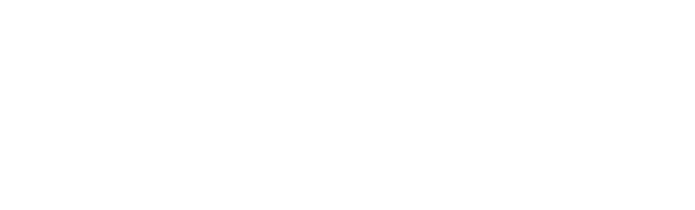
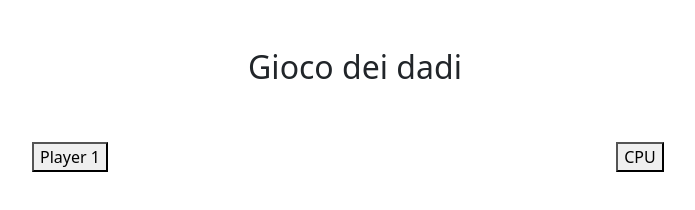
Before and after one commit to EnricoNapolitano/js-mail-dadi, a plain HTML site: page index.html in a window 1280 px wide. Shown: the whole page, without its empty margins (285-980 px from the left). Drawn offline with nearby package versions, Linux system fonts and the light colour scheme.

Commit message:
html element

```diff
--- a/index.html
+++ b/index.html
@@ -5,11 +5,28 @@
     <meta http-equiv="X-UA-Compatible" content="IE=edge">
     <meta name="viewport" content="width=device-width, initial-scale=1.0">
     <title>Document</title>
+    <!-- bootstrap -->
+    <link href="https://cdn.jsdelivr.net/npm/bootstrap@5.2.3/dist/css/bootstrap.min.css" rel="stylesheet" integrity="sha384-rbsA2VBKQhggwzxH7pPCaAqO46MgnOM80zW1RWuH61DGLwZJEdK2Kadq2F9CUG65" crossorigin="anonymous">
     <!-- script -->
     <script defer src="script.js"></script>
 </head>
 <body>
-
+    <div class="container">
+        <div class="row">
+            <h2 class="col-12 text-center pt-5">Gioco dei dadi</h2>
+            <div class="col-6 text-center pt-5">
+                <button>Player 1</button>
+                <p id="player-number"></p>
+            </div>
+            <div class="col-6 text-center pt-5">
+                <button>CPU</button>
+                <p id="cpu-number"></p>
+            </div>
+            <div class="col-12-text-center">
+                <p id="game-result"></p>
+            </div>
+        </div>
+    </div>
 
 </body>
 </html>
```
